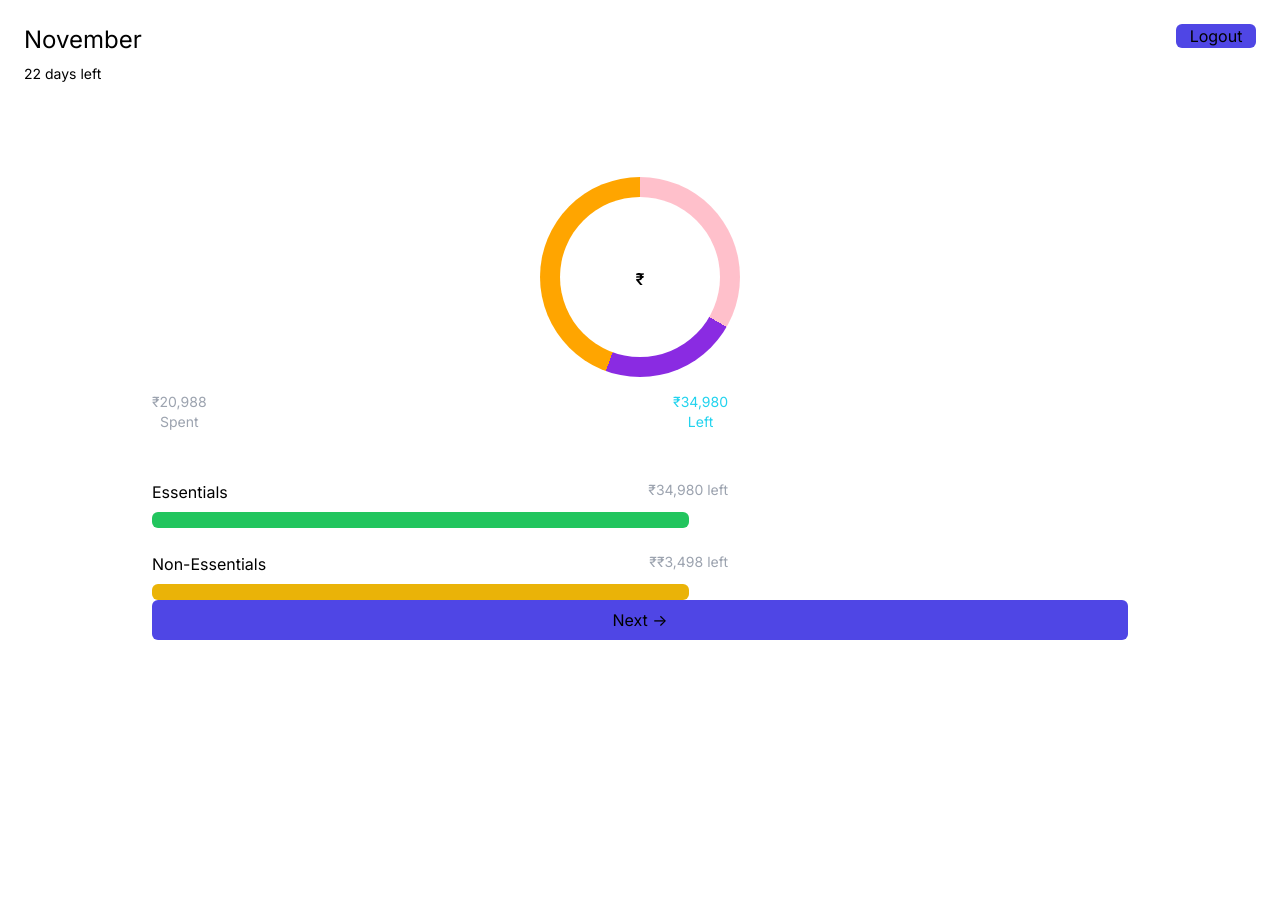
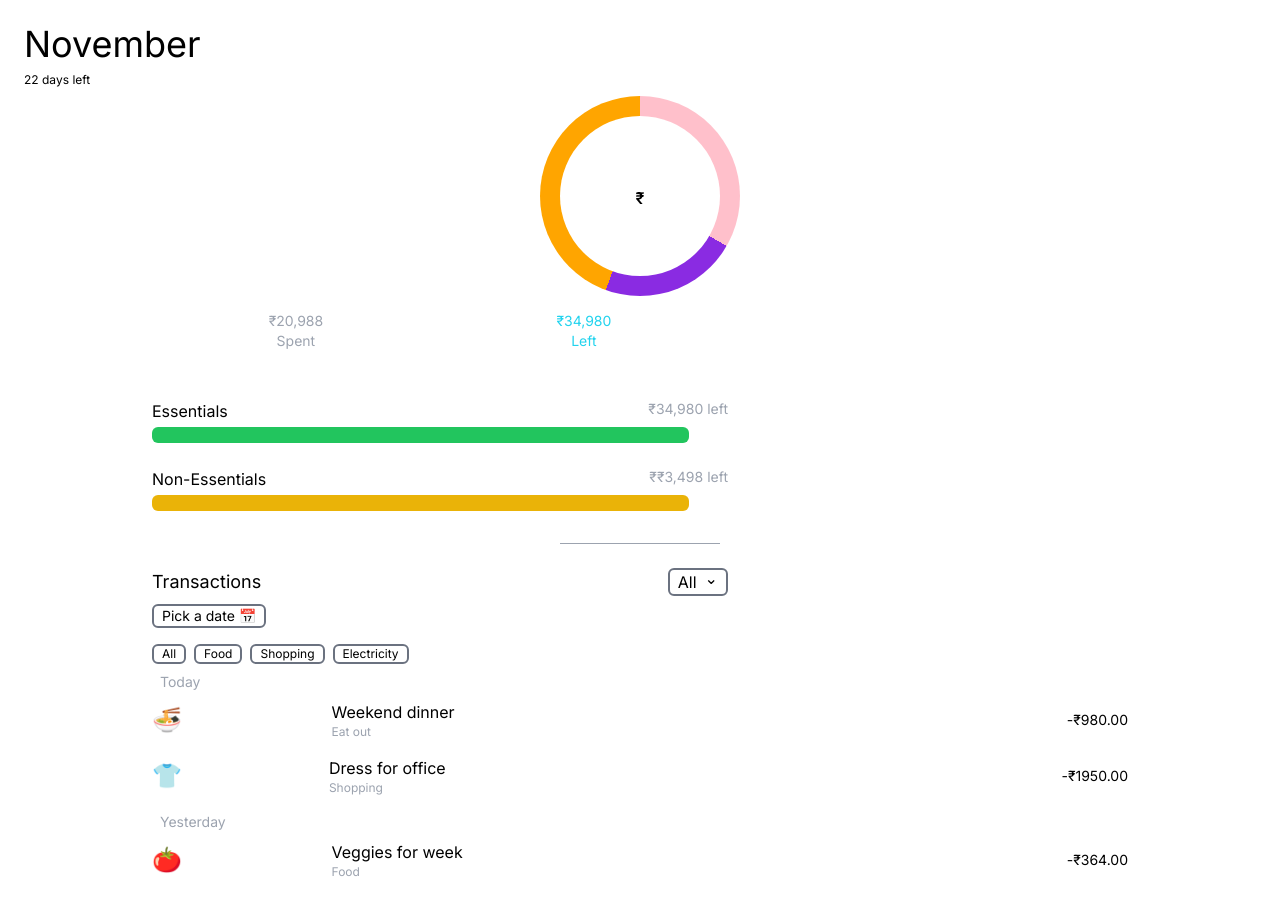
Before and after one commit to vijaynagavelu/budget-app, a Next.js app: page /dashboard in a window 1280 px wide. Before the commit the page ends 800 px from the top, so only its background shows below. Built offline with nearby package versions, Linux system fonts and the light colour scheme; no server answers; the database is empty.

Commit message:
middle ware

```diff
--- a/package.json
+++ b/package.json
@@ -14,6 +14,7 @@
     "eslint": "8.41.0",
     "eslint-config-next": "13.4.4",
     "firebase": "^9.23.0",
+    "firebase-admin": "^11.10.1",
     "next": "13.4.4",
     "postcss": "8.4.24",
     "react": "18.2.0",
--- /dev/null
+++ b/src/app/api/authorizationMiddleware/route.js
@@ -0,0 +1,26 @@
+// import { createFirebaseAdminApp } from '@/utils/createFirebaseAdminApp';
+// import admin from "firebase-admin";
+import {verifyFirebaseIdToken}  from "../../../utils/getFirebaseId";
+
+export async function isUserAuthorized(request) {
+
+const headersList = request.headers;
+const idToken = headersList.get("authorization");
+console.log("idToken",idToken)
+
+  console.log(verifyFirebaseIdToken(idToken));
+
+// let defaultAuth = admin.auth(createFirebaseAdminApp());
+
+//  await defaultAuth
+//   .verifyIdToken(idToken)
+//   .then((decodedToken) => {
+//     const uid = decodedToken.uid;
+//     console.log("uid",uid);
+//   })
+//   .catch((error) => {
+//     console.log(error);
+//   });
+//    return NextResponse.json({"Success":"working good"});
+   return true;
+  }
--- a/src/app/api/salary/route.js
+++ b/src/app/api/salary/route.js
@@ -31,12 +31,15 @@ export async function PUT(req){
 }
 
 
-
 export async function POST(req) {
     const data = await req.json();
+    // headers
+    // const currentUser = getCurrentUser(headers.idToken)
+    // findOne({ id: currentUser.id })
     try {
         const newEntry = await prisma.User.create({
             data: {
+                // id: currentUser.id
                 email:data.email,
                 name: data.name,
                 salary: data.salary
--- a/src/app/dashboard/page.js
+++ b/src/app/dashboard/page.js
@@ -105,13 +105,10 @@ export default function Home() {
     return (
 
         <main className="flex justify-center">
-            <div className="flex min-h-screen min-w-[80%] flex-col max-w-xl justify-center px-6 pt-8 pb-4" >
+            <div className="flex mt-16 min-h-screen min-w-[80%] flex-col max-w-xl justify-center px-6 pt-8 pb-4" >
             <div className=" absolute  top-0 left-0 max-w-xl pt-6 pl-6">
-              <div className=" text-2xl mb-2">November </div>
-              <div className="  text-sm">22 days left</div>
-            </div>
-            <div onClick={logout} className="w-20 absolute text-center top-0 right-0 mt-6 mr-6 bg-indigo-600 rounded-md">
-                Logout
+              <div className=" text-4xl mb-2">November </div>
+              <div className="  text-xs">22 days left</div>
             </div>
 
 
@@ -128,31 +125,80 @@ export default function Home() {
             </div>
 
 
-            <div className="flex justify-between max-w-xl  ">
+            <div className="flex justify-around max-w-xl  ">
               <div className="flex flex-col align-center text-sm text-center mb-2 text-gray-400"> <span>₹20,988</span>  <span>Spent</span>  </div>
               <div className="flex flex-col align-center text-sm text-center mb-2 text-cyan-400"><span>₹34,980 </span>  <span>Left</span></div>
             </div>
 
             <div className="flex justify-between max-w-xl pt-10">
-              <div className="flex  align-center text-md text-center mb-2"> Essentials</div>
-              <div className="flex  align-center text-sm text-center mb-2 text-gray-400">₹34,980 left </div>
+              <div className="flex align-center text-md text-center mb-1"> Essentials</div>
+              <div className="flex align-center text-sm text-center mb-1 text-gray-400">₹34,980 left </div>
             </div>
 
-            <div class=" bg-white rounded-md">
+            <div className=" bg-white rounded-md">
                 <div className="bg-green-500 h-4 w-[55%] rounded-md"></div>
             </div>
 
             <div className="flex justify-between max-w-xl pt-6">
-              <div className="flex  align-center text-md text-center mb-2">Non-Essentials</div>
-              <div className="flex  align-center text-sm text-center mb-2 text-gray-400">₹₹3,498  left </div>
+              <div className="flex align-center text-md text-center mb-1">Non-Essentials</div>
+              <div className="flex align-center text-sm text-center mb-1 text-gray-400">₹₹3,498  left </div>
             </div>
 
-            <div class=" bg-white rounded-md">
+            <div className=" bg-white rounded-md">
                 <div className="bg-yellow-500 h-4 w-[55%] rounded-md"></div>
             </div>
 
+            <div className="mt-8 m-auto w-40 border-b border-b-gray-400"></div>
 
-            <button onClick={() => updateData({"email":value,"essentials":essentialsShare ,"savings": savingsShare, "non_essentials": nonessentialsShare})} className='py-2 bg-indigo-600 rounded-md'> Next -&gt;  </button>
+            <div className="flex  justify-between max-w-xl pt-6">
+            <div className=" text-lg mb-2">Transactions </div>
+              <div className="flex items-center w-fit gap-2 h-fit border-2 rounded-md px-2 border-gray-500" >
+                <div >All</div>
+                <div className="h-fit -mt-2 text-md rotate-0">⌄</div>
+              </div>
+            </div>
+
+            <div className="w-fit border-2 rounded-md px-2 border-gray-500 mb-4 text-sm">Pick a date 📅</div>
+
+
+            <ul className="text-xs  flex gap-2">
+                <li className="w-fit border-2 rounded-md px-2 border-gray-500">All</li>
+                <li className="w-fit border-2 rounded-md px-2 border-gray-500">Food</li>
+                <li className="w-fit border-2 rounded-md px-2 border-gray-500">Shopping</li>
+                <li className="w-fit border-2 rounded-md px-2 border-gray-500">Electricity</li>
+            </ul>
+
+            <div className="text-sm px-2 mt-2 text-gray-400">Today </div>
+
+            <div className="flex justify-between items-center py-2">
+                <div className="text-2xl  ">🍜</div>
+                <div className="basis-3/5">
+                 <div className="text-base" >Weekend dinner</div>
+                 <div className="text-xs text-gray-400">Eat out</div>
+                </div>
+                <div className="text-sm ">-₹980.00</div>
+            </div>
+            <div className="flex justify-between items-center py-2">
+                <div className="text-2xl  ">👕</div>
+                <div className="basis-3/5">
+                 <div className="text-base" >Dress for office</div>
+                 <div className="text-xs text-gray-400">Shopping </div>
+                </div>
+                <div className="text-sm ">-₹1950.00</div>
+            </div>
+
+            <div className="text-sm px-2 mt-2 text-gray-400">Yesterday</div>
+
+            <div className="flex justify-between items-center py-2">
+                <div className="text-2xl">🍅</div>
+                <div className="basis-3/5">
+                 <div className="text-base" >Veggies for week</div>
+                 <div className="text-xs text-gray-400">Food</div>
+                </div>
+                <div className="text-sm">-₹364.00</div>
+            </div>
+
+            {/* <button onClick={() => updateData({"email":value,"essentials":essentialsShare ,"savings": savingsShare, "non_essentials": nonessentialsShare})} className='py-2 bg-indigo-600 rounded-md'> Next -&gt;  </button> */}
         </div>
         </main>
 
--- a/src/app/page.js
+++ b/src/app/page.js
@@ -4,13 +4,15 @@ import Image from 'next/image';
 import Link from 'next/link';
 
 import {auth,provider} from "./googleSignIn/config"
-import { signInWithPopup } from 'firebase/auth';
+import { signInWithPopup, onAuthStateChanged } from 'firebase/auth';
+import useFirebaseAuthentication from '@/hooks/useFirebaseAuthentication';
 
 
 export default function Home() {
 
     const[value,setValue]= useState('');
     const[timer,setTimer]=useState('');
+    const authUser = useFirebaseAuthentication()
 
     const handleClick=()=>{
       signInWithPopup(auth,provider).then((data)=>{
@@ -25,6 +27,13 @@ export default function Home() {
     useEffect(()=>{
         setValue(localStorage.getItem("email"))
     },[value]);
+
+    useEffect(() => {
+        if (!authUser) {
+            return;
+        }
+        authUser.getIdToken().then((val) => console.log(val,authUser))
+    }, [authUser])
 
     if(value){
         window.location.href = '/salary';
--- a/src/app/pieChart/page.js
+++ b/src/app/pieChart/page.js
@@ -2,8 +2,12 @@
 import {useCallback, useEffect, useState} from "react";
 import {Group1} from "../../../utilities/Group1";
 
+import useFirebaseAuthentication from '@/hooks/useFirebaseAuthentication';
+
 
 export default function Home() {
+
+    const  authUser = useFirebaseAuthentication();
 
     const [essentials, setEssentials] = useState(50);
     const [savings, setSavings] = useState(40);
@@ -18,6 +22,7 @@ export default function Home() {
     const [degC, setDegC] = useState(0);
     const [salary, setSalary] = useState("");
     const[value,setValue]= useState('');
+    const[hi,setHi]=useState("vijaynaga.0503@gmail.com");
 
     function parseInteger(int) {
         //console.log(int);
@@ -31,20 +36,41 @@ export default function Home() {
     }
 
     const logout=()=>{
-        localStorage.clear();
+        // localStorage.clear();
         window.location.href = '/';
     }
 
+    // const headers = {
+    //     "Content-Type": "value"
+    // };
+
+    // const getData = useCallback(async() => {
+    //     const response = await fetch(`http://localhost:3000/api/expense/${value}`, {
+    //         method: "GET",
+    //        });
+    //    const result = await response.json();
+    //    //console.log(result);
+    //    const parsedResult  = JSON.parse(result.result);
+    //    //console.log("result",parsedResult[0].salary);
+    //    setSalary(parsedResult[0].salary);
+    // }, [value]);
+
     const getData = useCallback(async() => {
-        const response = await fetch(`http://localhost:3000/api/expense/${value}`, {
+       if(!value){
+        return;
+       }
+         const response = await fetch(`http://localhost:3000/budget-app/api/expense/${hi}`, {
+            headers : {
+                "authorization": value
+            },
             method: "GET",
            });
        const result = await response.json();
-       //console.log(result);
+       console.log(result);
        const parsedResult  = JSON.parse(result.result);
        //console.log("result",parsedResult[0].salary);
        setSalary(parsedResult[0].salary);
-    }, [value]);
+    }, [hi, value]);
 
 
     async function updateData(data) {
@@ -98,10 +124,18 @@ export default function Home() {
 
 
     useEffect(() => {
+        if(!authUser){
+            return;
+        }
+        authUser.getIdToken().then((val) => setValue(val))
+    }, [authUser])
+
+
+    useEffect(() => {
         budgetRatio();
         getData();
-        setValue(localStorage.getItem("email"));
-    }, [budgetRatio, getData, salary]);
+        // setValue(localStorage.getItem("email"));
+    }, [budgetRatio,salary,getData]);
 
     return (
 
--- /dev/null
+++ b/src/hooks/useFirebaseAuthentication.js
@@ -0,0 +1,23 @@
+import { auth } from '@/app/googleSignIn/config';
+import {useEffect, useState} from 'react';
+
+const useFirebaseAuthentication = () => {
+    const [authUser, setAuthUser] = useState(auth.currentUser);
+
+    useEffect(() =>{
+       const  unlisten =  auth.onAuthStateChanged(
+          authUser => {
+             authUser
+              ? setAuthUser(authUser)
+              : setAuthUser(null);
+          },
+       );
+       return () => {
+           unlisten();
+       }
+    }, []);
+
+    return authUser
+}
+
+export default useFirebaseAuthentication;
--- /dev/null
+++ b/src/utils/createFirebaseAdminApp.js
@@ -0,0 +1,15 @@
+import admin from 'firebase-admin';
+import serviceAccount from "../serviceAccountKey.json";
+
+export async function createFirebaseAdminApp() {
+
+    // if already created, return the same instance
+    if (admin.apps.length > 0) {
+      return admin.app();
+    }
+
+    // initialize admin app
+    return admin.initializeApp({
+            credential: admin.credential.cert(serviceAccount),
+          });
+        }
--- /dev/null
+++ b/src/utils/getFirebaseId.js
@@ -0,0 +1,30 @@
+import admin from "firebase-admin";
+// import { headers } from "next/headers";
+import { NextResponse } from 'next/server'
+import { createFirebaseAdminApp } from '@/utils/createFirebaseAdminApp';
+
+
+
+
+export async function verifyFirebaseIdToken(idToken) {
+
+let defaultAuth = admin.auth(createFirebaseAdminApp());
+console.log(defaultAuth)
+
+// const headersList = headers();
+// const referer = headersList.get("authorization");
+
+await defaultAuth
+  .verifyIdToken(idToken)
+  .then((decodedToken) => {
+     const uid = decodedToken.uid;
+    console.log(uid);
+  })
+  .catch((error) => {
+    console.log(error);
+    return true;
+  });
+   return NextResponse.json({"Success":"working good"});
+
+return true;
+  }
```
Also changed, not shown: src/app/api/expense/[username]/route.js (+40 -2 lines), src/middleware.js (added, +31 -0 lines), 2 other files (tests, documents, lock files or other folders).
